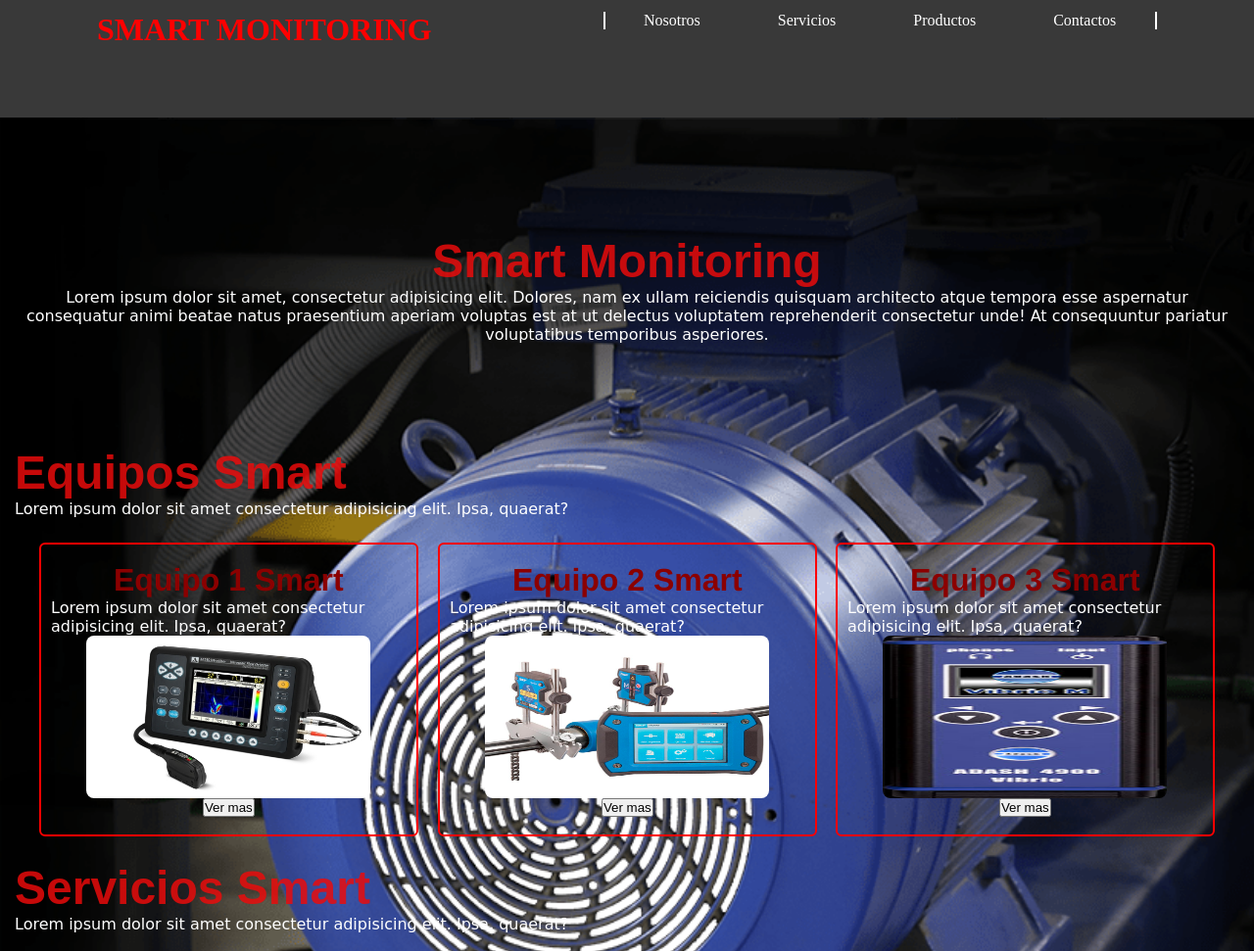
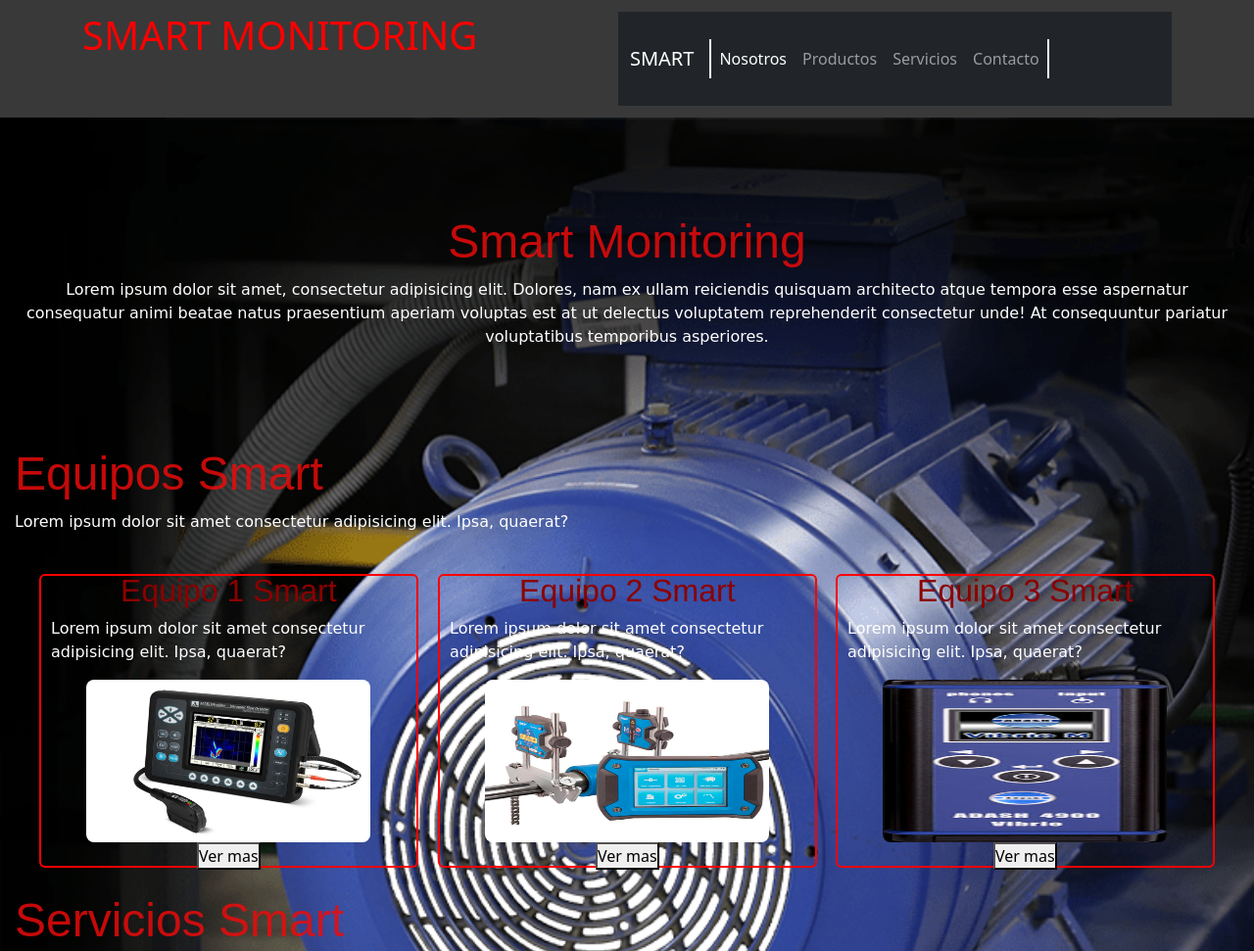
Before and after one commit to EliecerRiquelme/smartmonitoring, a plain HTML site: page index.html in a window 1280 px wide. Shown: the top 971 px of the page at 98% size. Drawn offline with nearby package versions, Linux system fonts and the light colour scheme.

Commit message:
agregando bootstrap nav index

```diff
--- a/index.html
+++ b/index.html
@@ -8,6 +8,7 @@
     <link rel="stylesheet" href="https://cdn.jsdelivr.net/npm/bootstrap-icons@1.8.3/font/bootstrap-icons.css">
     <link rel="shortcut icon" href="./assets/img/favicon.png" type="image/x-icon">
     <link href="https://unpkg.com/aos@2.3.1/dist/aos.css" rel="stylesheet">
+    <link href="https://cdn.jsdelivr.net/npm/bootstrap@5.2.0-beta1/dist/css/bootstrap.min.css" rel="stylesheet" integrity="sha384-0evHe/X+R7YkIZDRvuzKMRqM+OrBnVFBL6DOitfPri4tjfHxaWutUpFmBp4vmVor" crossorigin="anonymous">
     <link rel="stylesheet" href="./css/style.css">
 </head>
 <body class="body">
@@ -16,14 +17,30 @@
         data-aos-easing="ease-out-cubic"
         data-aos-duration="2000"> SMART MONITORING</h1>
 
-        <nav>
-            <ul>
-                <li> <a href="./pages/nosotros.html">Nosotros </a> </li>
-                <li> <a href="./pages/servicios.html"> Servicios </a> </li>
-                <li> <a href="./pages/productos.html"> Productos </a> </li>
-                <li> <a href="./pages/contacto.html"> Contactos </a> </li>
-            </ul>
-        </nav>
+        <nav class="navbar navbar-expand-lg navbar-dark bg-dark">
+            <div class="container-fluid">
+              <a class="navbar-brand" href="#">SMART</a>
+              <button class="navbar-toggler" type="button" data-bs-toggle="collapse" data-bs-target="#navbarNav" aria-controls="navbarNav" aria-expanded="false" aria-label="Toggle navigation">
+                <span class="navbar-toggler-icon"></span>
+              </button>
+              <div class="collapse navbar-collapse" id="navbarNav">
+                <ul class="navbar-nav">
+                  <li class="nav-item">
+                    <a class="nav-link active" aria-current="page" href="./pages/nosotros.html">Nosotros</a>
+                  </li>
+                  <li class="nav-item">
+                    <a class="nav-link" href="./pages/productos.html">Productos</a>
+                  </li>
+                  <li class="nav-item">
+                    <a class="nav-link" href="./pages/servicios.html">Servicios</a>
+                  </li>
+                  <li class="nav-item">
+                    <a class="nav-link" href="./pages/contacto.html" >Contacto</a>
+                  </li>
+                </ul>
+              </div>
+            </div>
+          </nav>
 
     </header>
     <main class="index">
@@ -114,5 +131,7 @@
         AOS.init();
     </script>
 
+    <script src="https://cdn.jsdelivr.net/npm/bootstrap@5.2.0-beta1/dist/js/bootstrap.bundle.min.js" integrity="sha384-pprn3073KE6tl6bjs2QrFaJGz5/SUsLqktiwsUTF55Jfv3qYSDhgCecCxMW52nD2" crossorigin="anonymous"></script>
+
 </body>
 </html>
```
